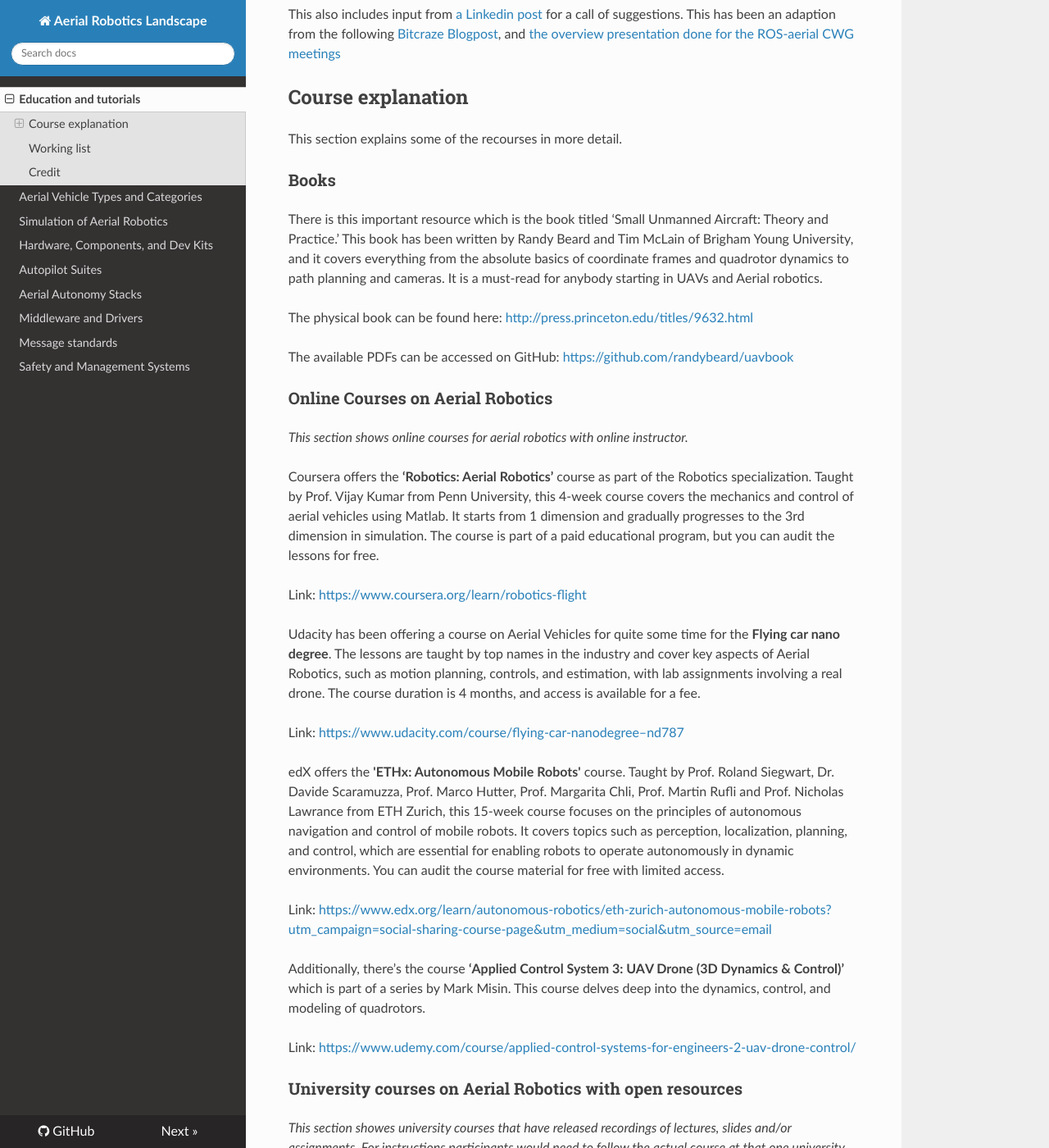
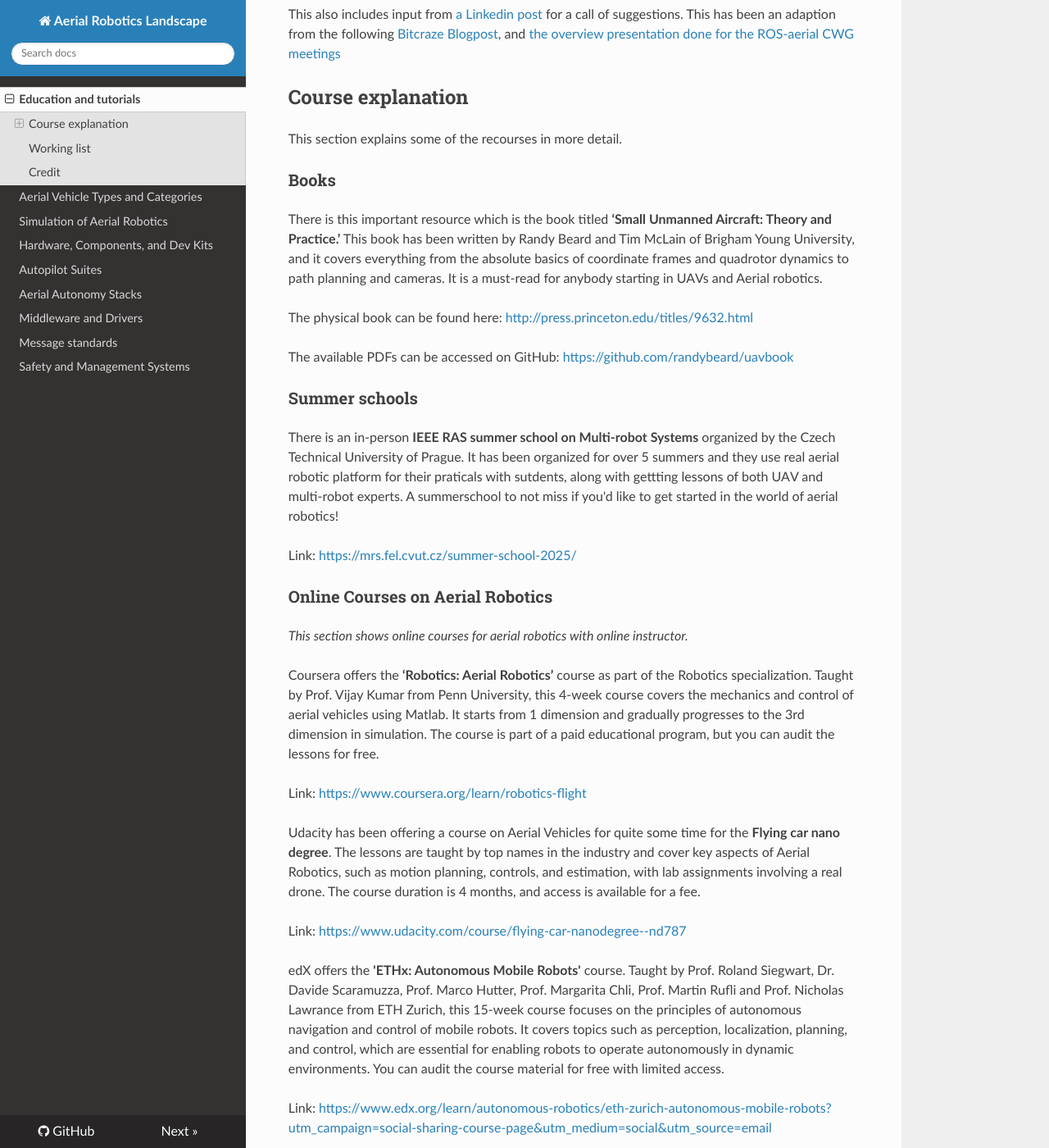
Before and after one commit to ROS-Aerial/aerial_robotic_landscape, an MkDocs documentation site: the page built from docs/education_and_tutorial.md, in a window 1280 px wide and 1400 px high, scrolled down 250 px. Shown: the whole window at 82% size. Built offline with MkDocs 1.6.1, drawn with Linux system fonts in a browser that asks for light colours; nearby versions of some CDN libraries; some of the changed text lies outside the part shown.

Commit message:
Add RAS summerschool to education and tutorials (#67)
* Add RAS summerschool to education and tutorials

* change udacity link and remove the unfinished aerial ROS website

```diff
--- a/docs/education_and_tutorial.md
+++ b/docs/education_and_tutorial.md
@@ -9,11 +9,17 @@
 This section explains some of the recourses in more detail.
 
 ### Books
-There is this important resource which is the book titled ‘Small Unmanned Aircraft: Theory and Practice.’ This book has been written by Randy Beard and Tim McLain of Brigham Young University, and it covers everything from the absolute basics of coordinate frames and quadrotor dynamics to path planning and cameras. It is a must-read for anybody starting in UAVs and Aerial robotics.
+There is this important resource which is the book titled **‘Small Unmanned Aircraft: Theory and Practice.’** This book has been written by Randy Beard and Tim McLain of Brigham Young University, and it covers everything from the absolute basics of coordinate frames and quadrotor dynamics to path planning and cameras. It is a must-read for anybody starting in UAVs and Aerial robotics.
 
 The physical book can be found here: <http://press.princeton.edu/titles/9632.html>
 
 The available PDFs can be accessed on GitHub: <https://github.com/randybeard/uavbook>
+
+### Summer schools
+
+There is an in-person **IEEE RAS summer school on Multi-robot Systems** organized by the Czech Technical University of Prague. It has been organized for over 5 summers and they use real aerial robotic platform for their praticals with sutdents, along with gettting lessons of both UAV and multi-robot experts. A summerschool to not miss if you'd like to get started in the world of aerial robotics!
+
+Link: <https://mrs.fel.cvut.cz/summer-school-2025/>
 
 ### Online Courses on Aerial Robotics
 
@@ -25,7 +31,7 @@
 
 Udacity has been offering a course on Aerial Vehicles for quite some time for the **Flying car nano degree**. The lessons are taught by top names in the industry and cover key aspects of Aerial Robotics, such as motion planning, controls, and estimation, with lab assignments involving a real drone. The course duration is 4 months, and access is available for a fee.
 
-Link: <https://www.udacity.com/course/flying-car-nanodegree–nd787>
+Link: <https://www.udacity.com/course/flying-car-nanodegree--nd787>
 
 edX offers the **'ETHx: Autonomous Mobile Robots'** course. Taught by Prof. Roland Siegwart, Dr. Davide Scaramuzza, Prof. Marco Hutter, Prof. Margarita Chli, Prof. Martin Rufli and Prof. Nicholas Lawrance from ETH Zurich, this 15-week course focuses on the principles of autonomous navigation and control of mobile robots. It covers topics such as perception, localization, planning, and control, which are essential for enabling robots to operate autonomously in dynamic environments. You can audit the course material for free with limited access.
 
```
Also changed, not shown: other parts of docs/education_and_tutorial.md (+0 -1 lines).
